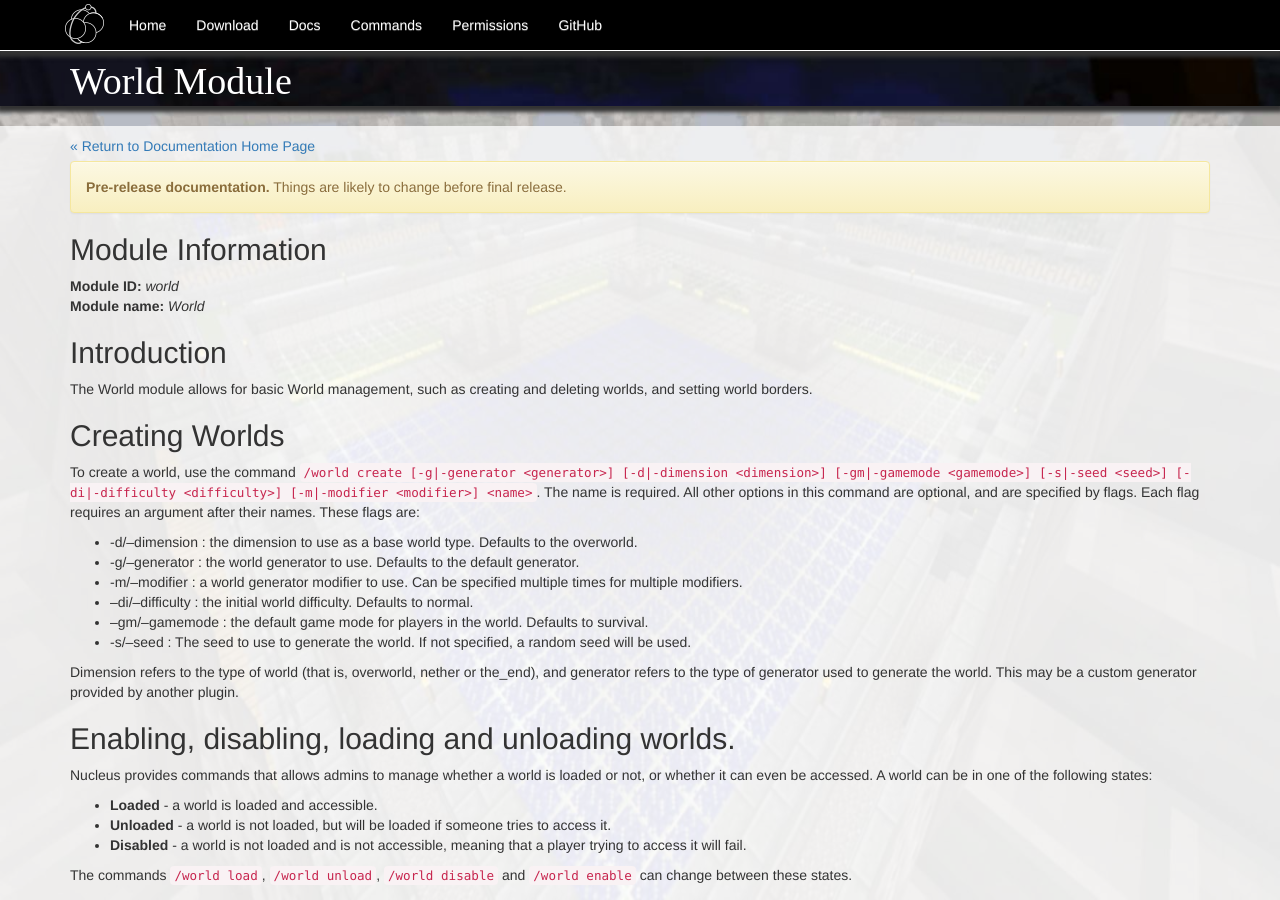
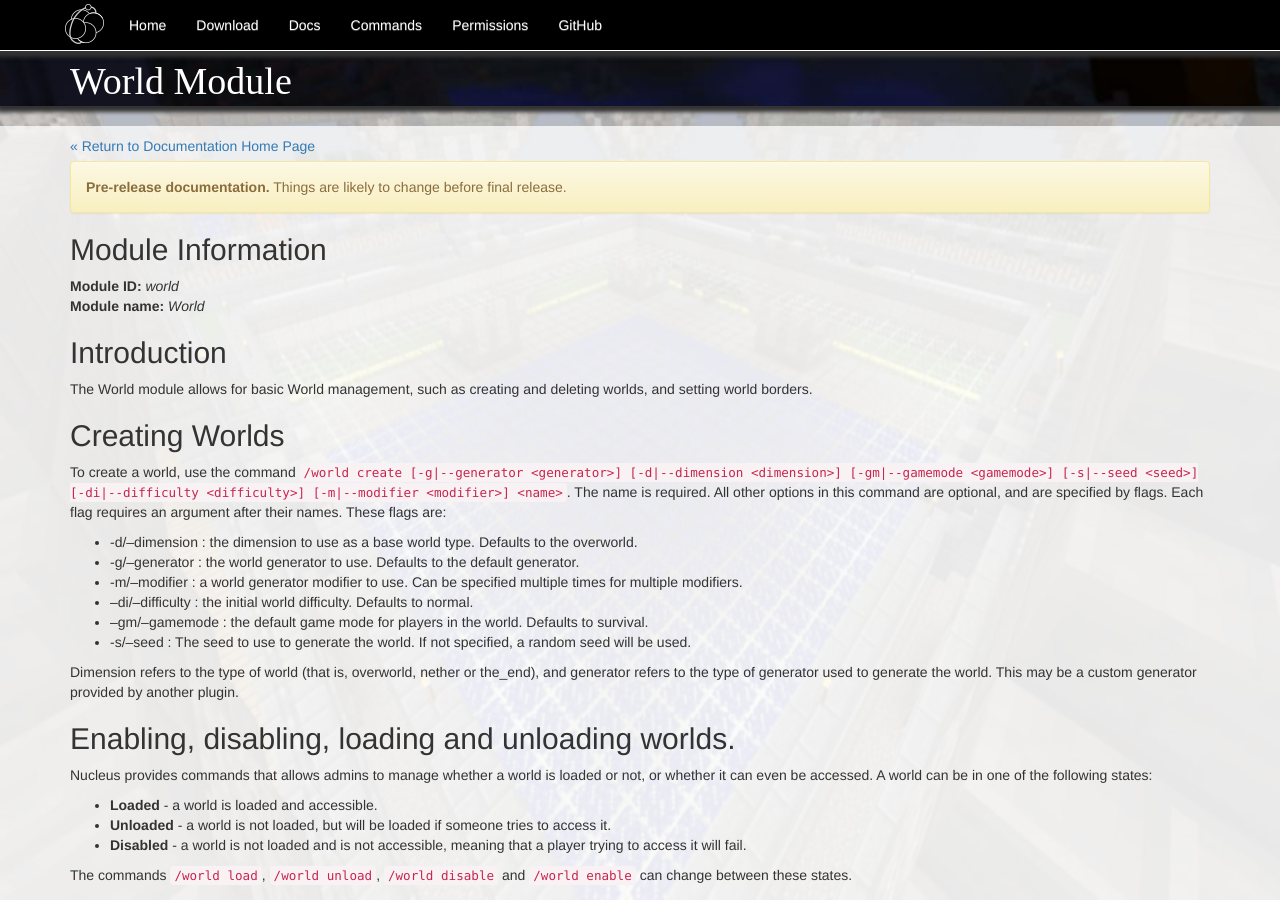
Before and after one commit to NucleusPowered/site-v1, a Jekyll site: the page built from docs/modules/world.md, in a window 1280 px wide and 900 px high. Built offline with Jekyll 4.4.1, drawn with Linux system fonts in a browser that asks for light colours; comment, search, counter and statistics services are not loaded.

Commit message:
world long options need double -- instead of single

```diff
--- a/docs/modules/world.md
+++ b/docs/modules/world.md
@@ -12,7 +12,7 @@ The World module allows for basic World management, such as creating and deletin
 
 ## Creating Worlds
 
-To create a world, use the command `/world create [-g|-generator <generator>] [-d|-dimension <dimension>] [-gm|-gamemode <gamemode>] [-s|-seed <seed>] [-di|-difficulty <difficulty>] [-m|-modifier <modifier>] <name>`.
+To create a world, use the command `/world create [-g|--generator <generator>] [-d|--dimension <dimension>] [-gm|--gamemode <gamemode>] [-s|--seed <seed>] [-di|--difficulty <difficulty>] [-m|--modifier <modifier>] <name>`.
 The name is required. All other options in this command are optional, and are specified by flags. Each flag requires an argument after their names. These flags are:
 
 * -d/--dimension <dimension>: the dimension to use as a base world type. Defaults to the overworld.
```
